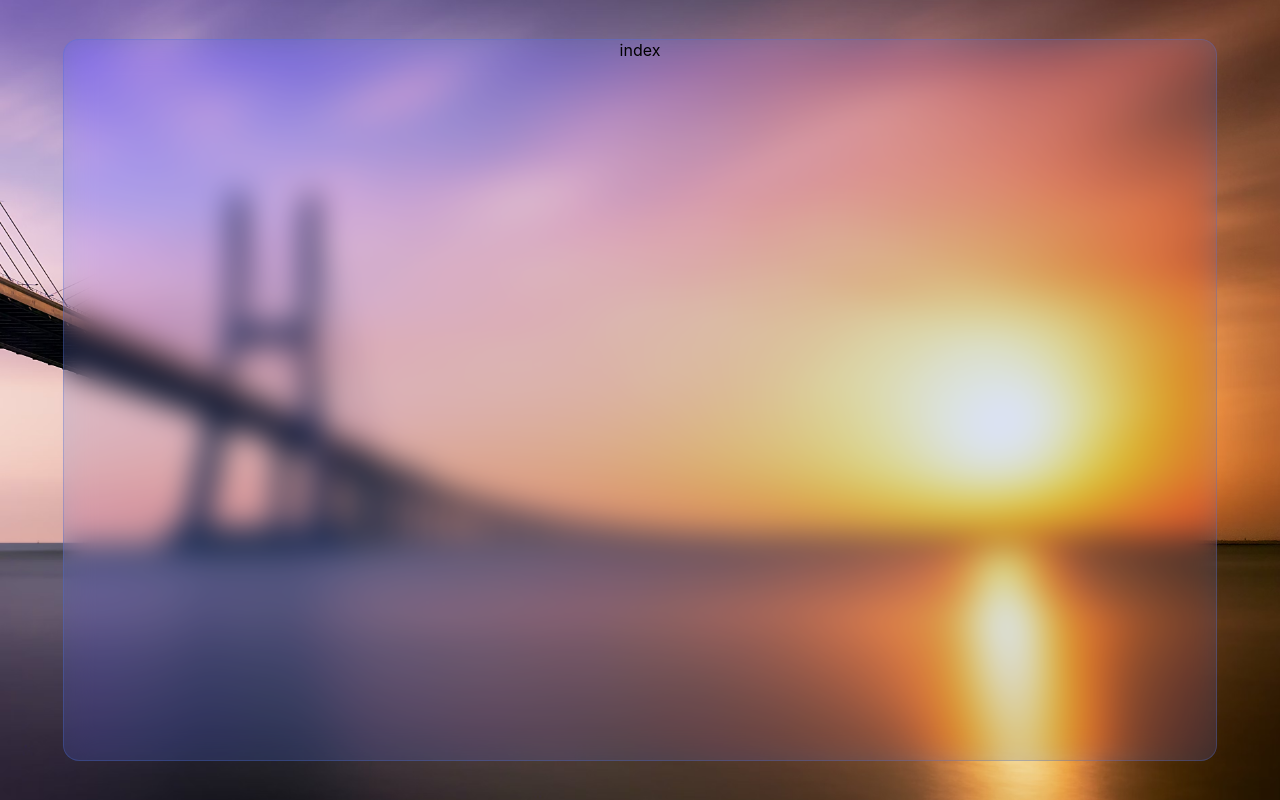
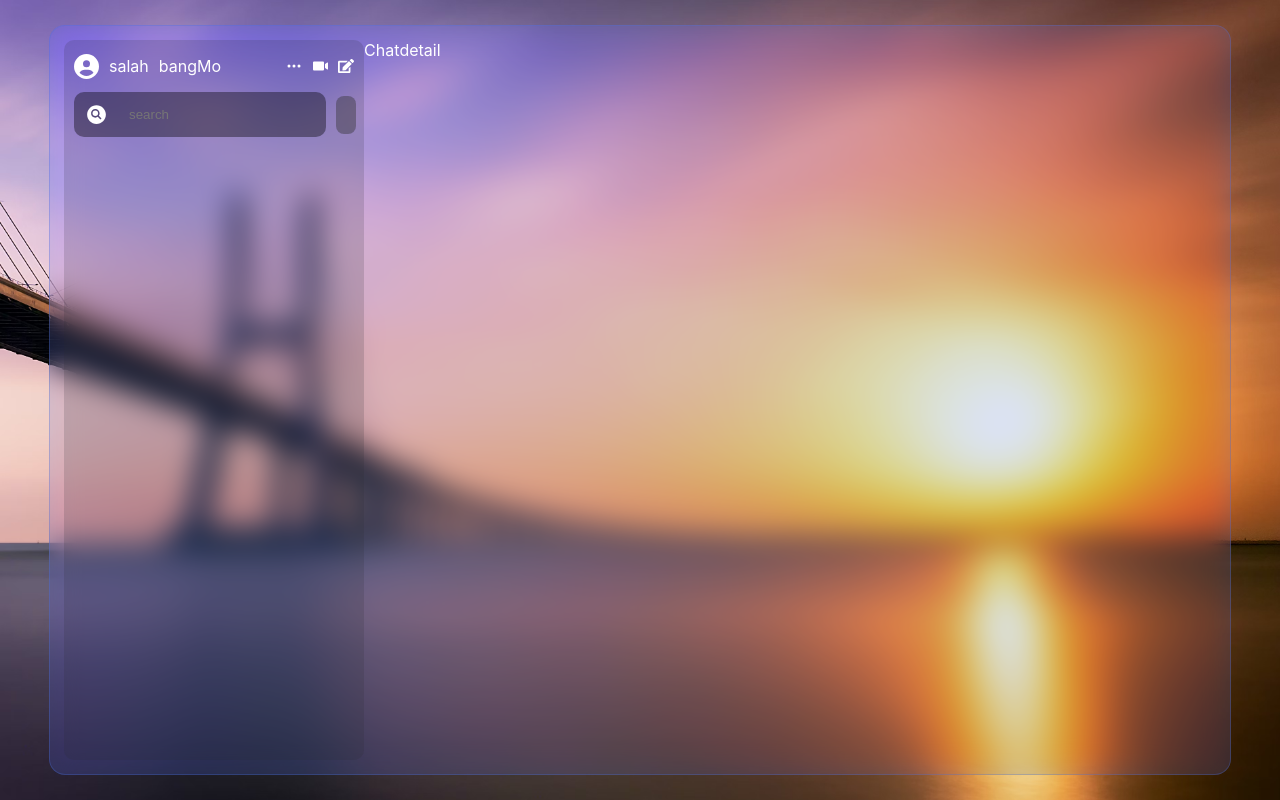
Before and after one commit to Onebluesky882/hobbeach, a React (Vite) app: page / in a window 1280 px wide. Built offline with nearby package versions, Linux system fonts and the light colour scheme.

Commit message:
second commit

```diff
--- a/package.json
+++ b/package.json
@@ -11,7 +11,8 @@
   },
   "dependencies": {
     "react": "^18.3.1",
-    "react-dom": "^18.3.1"
+    "react-dom": "^18.3.1",
+    "react-icons": "^5.4.0"
   },
   "devDependencies": {
     "@eslint/js": "^9.15.0",
--- a/src/App.css
+++ b/src/App.css
@@ -14,4 +14,7 @@
   backdrop-filter: saturate(180%) blur(15px);
 
   border: 1px solid rgba(75, 113, 218, 0.3);
+  display: flex;
+  color: white;
+  padding: 14px;
 }
--- a/src/App.tsx
+++ b/src/App.tsx
@@ -1,10 +1,20 @@
 import List from "./components/List";
 import bg from "../src/assets/bg.avif";
 import "./App.css";
+import Chat from "./components/Chat";
+import Detail from "./components/Detail";
+import Userinfo from "./components/List/Userinfo";
+import ChatList from "./components/List/ChatList";
+
 function App() {
   return (
     <div className="container" style={{ backgroundImage: `${bg}` }}>
-      <List />
+      <List>
+        <Userinfo name={"salah"} lastName={"bangMo"} />
+        <ChatList />
+      </List>
+      <Chat />
+      <Detail />
     </div>
   );
 }
--- a/src/components/Detail/index.tsx
+++ b/src/components/Detail/index.tsx
@@ -1,5 +1,5 @@
 import "./style.css";
 const Detail = () => {
-  return <div>index</div>;
+  return <div>detail</div>;
 };
 export default Detail;
--- /dev/null
+++ b/src/components/List/ChatList/style.module.css
@@ -0,0 +1,30 @@
+.search {
+  display: flex;
+  align-items: center;
+  padding: 0px 10px 0px 0px;
+}
+.search-bar {
+  display: flex;
+  align-items: center;
+  gap: 10px;
+  flex: 1;
+  background-color: rgba(0, 0, 0, 0.384);
+  padding: 10px;
+  border-radius: 10px;
+  margin: 0px 10px 0px 10px;
+}
+.input-search {
+  list-style: none;
+  border-radius: 10px;
+  border-style: none;
+  outline: none;
+  background-color: transparent;
+  padding: 5px 10px 5px 10px;
+  color: white;
+}
+
+.add-icon {
+  background-color: rgba(47, 47, 47, 0.415);
+  padding: 10px;
+  border-radius: 8px;
+}
--- a/src/components/List/Userinfo/index.tsx
+++ b/src/components/List/Userinfo/index.tsx
@@ -11,12 +11,13 @@ type UserInfoProps = {
 const UserInfo = ({ name, lastName }: UserInfoProps) => {
   return (
     <div className={css["container"]}>
-      <FaCircleUser size={20} style={{ marginRight: "14px" }} />
-      <p>
-        {name} <span style={{ marginLeft: "10px" }}></span>
-      </p>
-      <p>{lastName}</p>
-      <div>
+      <div className={css["detail-name"]}>
+        <FaCircleUser size={25} />
+        <p>{name}</p>
+        <p>{lastName}</p>
+      </div>
+
+      <div className={css["profile-icon"]}>
         <BsThreeDots />
         <PiVideoCameraFill />
         <FaEdit />
--- /dev/null
+++ b/src/components/List/Userinfo/style.module.css
@@ -0,0 +1,17 @@
+.container {
+  display: flex;
+
+  justify-content: space-between;
+}
+.detail-name {
+  display: flex;
+  align-items: center;
+  gap: 10px;
+  margin-left: 10px;
+}
+.profile-icon {
+  display: flex;
+  align-items: center;
+  margin-right: 10px;
+  gap: 10px;
+}
--- a/src/components/List/index.tsx
+++ b/src/components/List/index.tsx
@@ -1,5 +1,8 @@
-import "./style.css";
-const List = () => {
-  return <div>index</div>;
+import ChatList from "./ChatList";
+import css from "./style.module.css";
+import Userinfo from "./Userinfo";
+
+const List = ({ children }: React.PropsWithChildren) => {
+  return <div className={css["container"]}>{children}</div>;
 };
 export default List;
--- /dev/null
+++ b/src/components/List/style.module.css
@@ -0,0 +1,5 @@
+.container {
+  width: 300px;
+  background: rgba(43, 43, 43, 0.169);
+  border-radius: 10px;
+}
--- a/src/index.css
+++ b/src/index.css
@@ -13,4 +13,5 @@ body {
   display: flex;
   justify-content: center;
   align-items: center;
+  user-select: none;
 }
```
Also changed, not shown: src/mockData/user.tsx (added), 1 other file (tests, documents, lock files or other folders).
